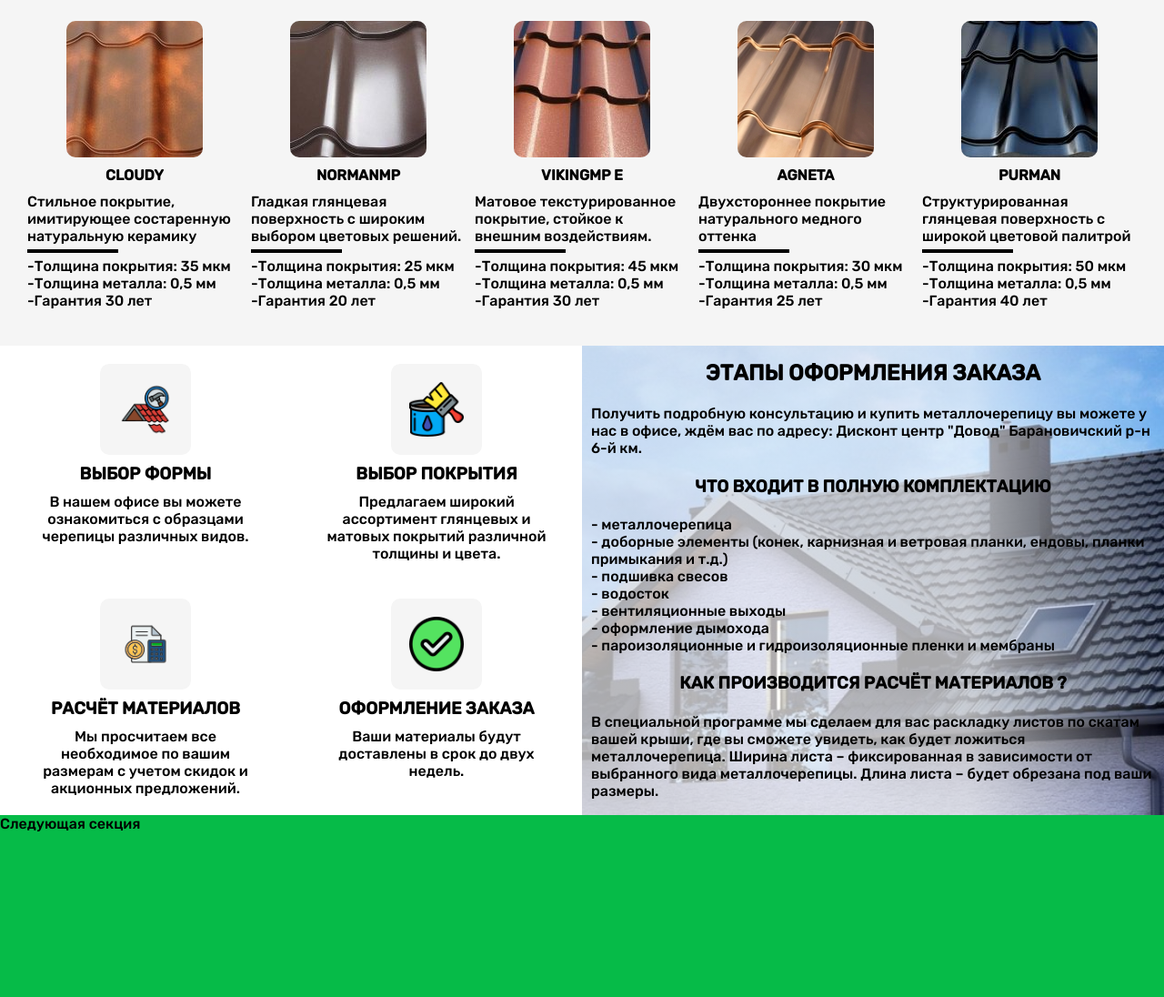
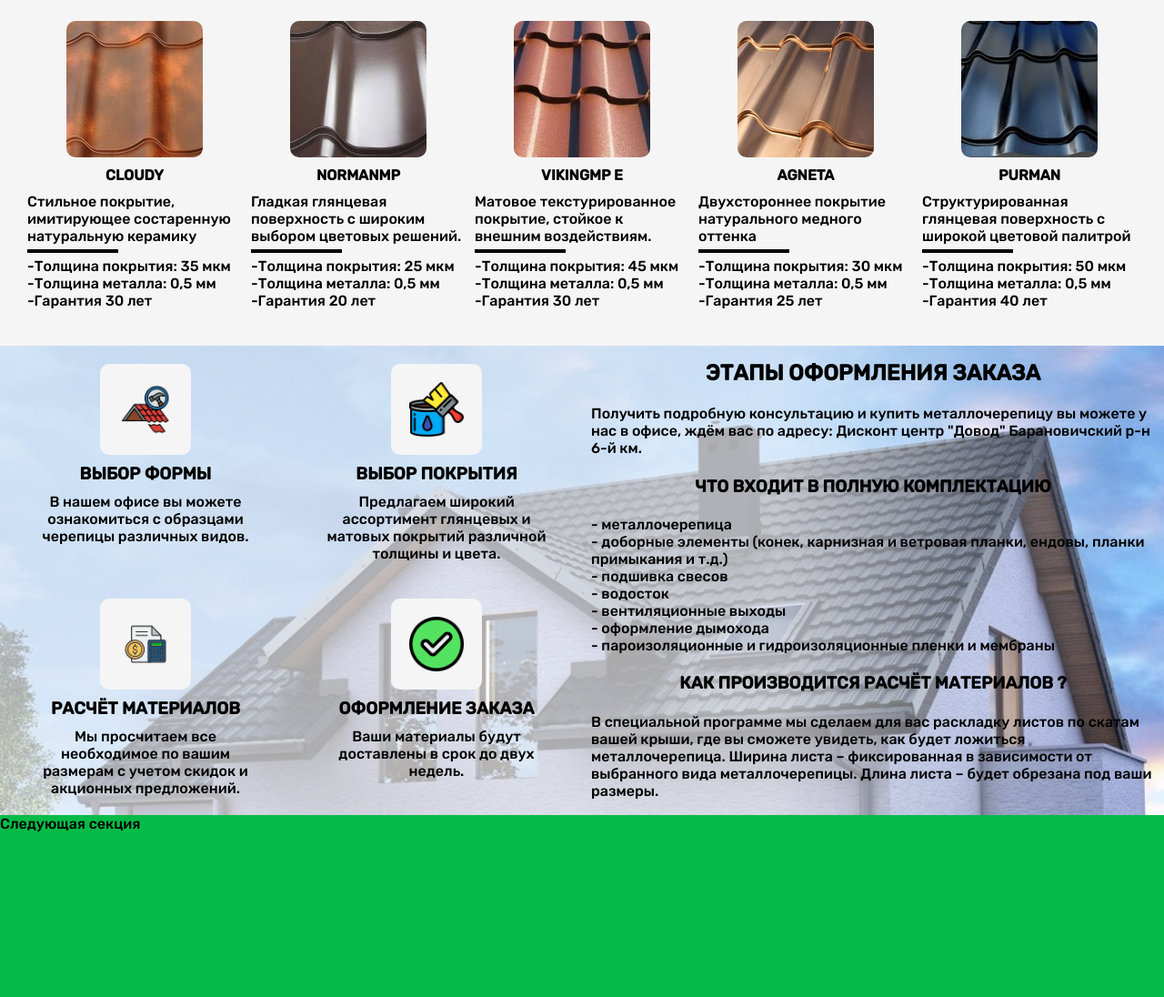
Before and after one commit to Front-Eugene/metallkrovlya.by, a plain HTML site: page index.html in a window 1280 px wide. Shown: the part 869-1965 px from the top of the page at 91% size. Drawn offline with Linux system fonts and the light colour scheme.

Commit message:
appdate section

```diff
--- a/index.html
+++ b/index.html
@@ -249,8 +249,8 @@
         </div>
     </section>
 
-    <div class="perks">
-
+    <div class="perks" style="background: url(src/img/2.jpg) center center/cover no-repeat;">
+        <div class="shadow"></div>
         <!-- <h2>Преимущества</h2> -->
         <div class="perks-wrap">
             <div class="perks-wrap-item">
@@ -302,8 +302,7 @@
                     </p>
                 </div>
             </div>
-            <div class="perks-description" style="background: url(src/img/2.jpg) center center/cover no-repeat;">
-                <div class="shadow"></div>
+            <div class="perks-description">
                 <h2>Этапы оформления заказа</h2>
                 <p class="perks-text">
                     Получить подробную консультацию и купить металлочерепицу вы можете у нас в офисе, ждём вас по адресу: Дисконт центр "Довод"
--- a/src/css/style.css
+++ b/src/css/style.css
@@ -209,6 +209,7 @@ button {
 
     .perks {
         width: 100%;
+        position: relative;
     }
 
     .perks-wrap {
@@ -221,6 +222,7 @@ button {
         display: flex;
         flex-wrap: wrap;
         justify-content: space-around;
+        z-index: 20;
     }
 
     .perks-item {
```
